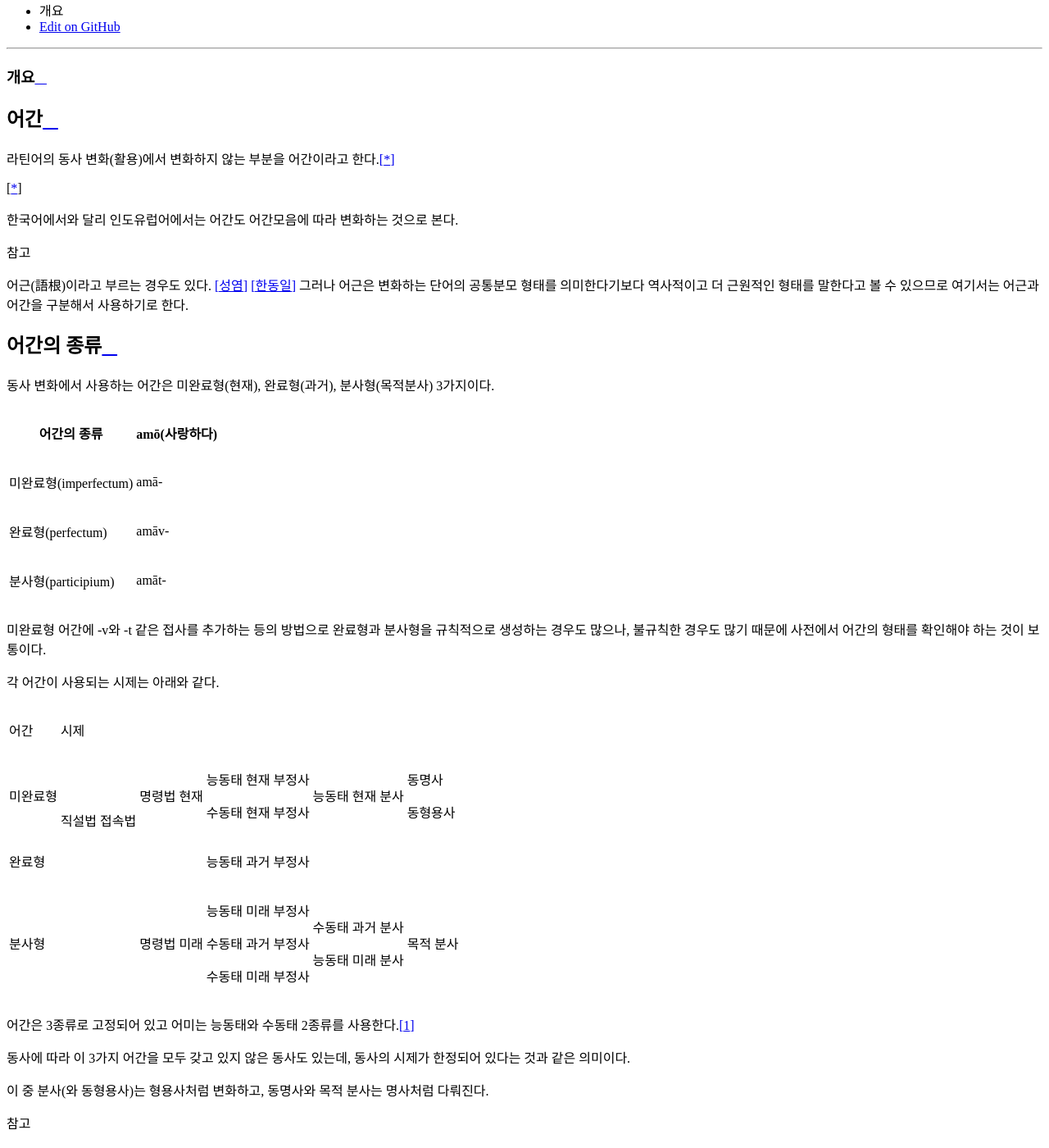
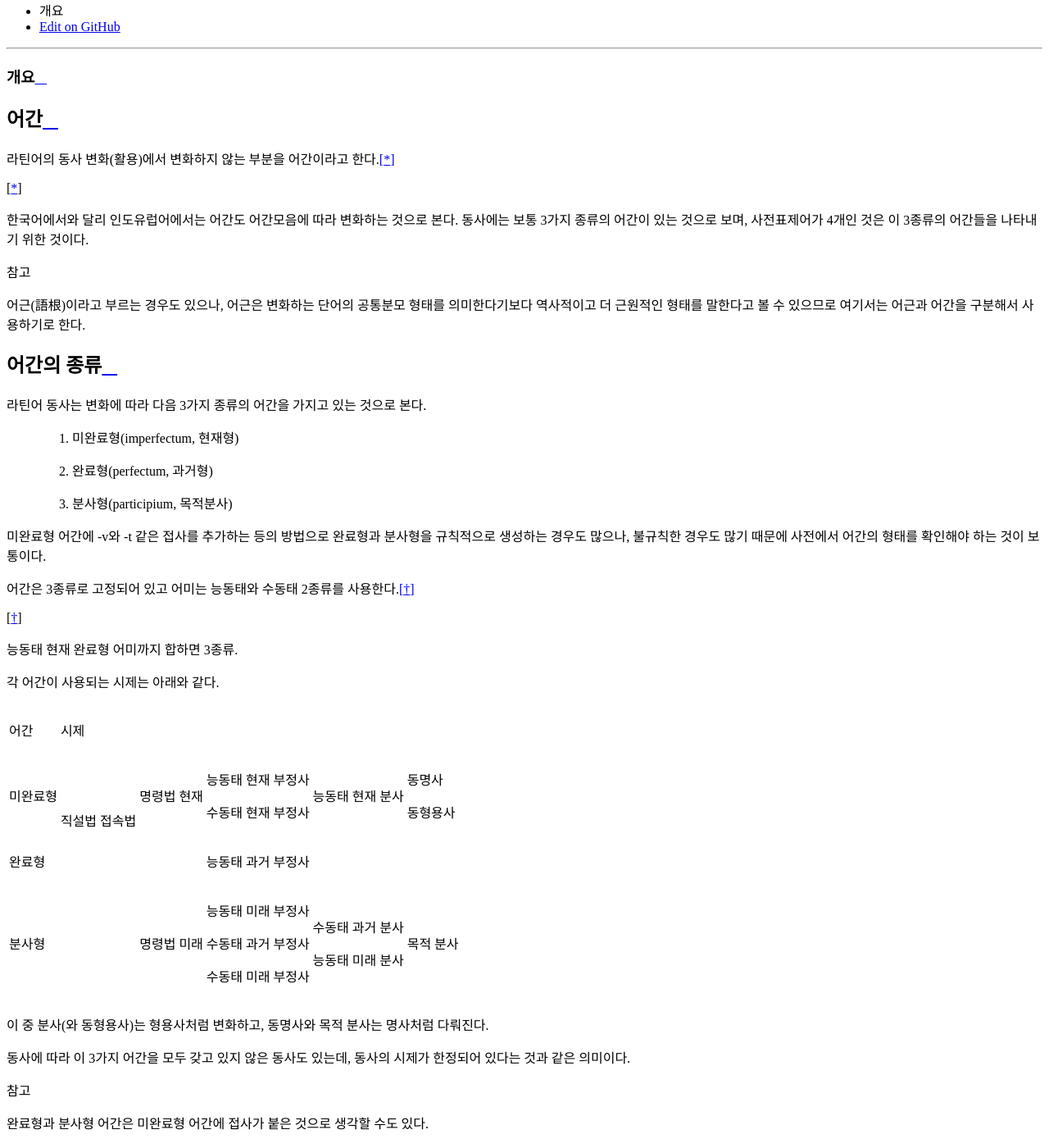
Before and after one commit to kabbala/grammatica_latina, a Sphinx documentation site: the page built from source/coniugatio_verbi/coniugatio_verbi.rst, in a window 1280 px wide and 1400 px high, scrolled down 7185 px. Shown: the whole window at 82% size. Built offline with Sphinx 7.4.7 and the Read the Docs theme 2.0.0, drawn with Linux system fonts in a browser that asks for light colours; some of the changed text lies outside the part shown.

Commit message:
일부 수정

```diff
--- a/source/coniugatio_verbi/coniugatio_futuri.rst
+++ b/source/coniugatio_verbi/coniugatio_futuri.rst
@@ -35,7 +35,9 @@
 
 제3변화 io형과 제4변화는 동일하게 변화한다. 제4변화의 경우 장음 ī가 장음 ō와 만나서 단음 i로 바뀐 것으로 생각할수 있다.
 
-제3변화 o형 동사의 미래형은 제2변화 동사의 현재형과 유사하다.
+.. todo:: 과거형과 변화 비교할 것
+
+-o로 끝나는 제3변화 동사의 미래형은 제2변화 동사의 현재형과 유사하다.
 
 .. csv-table::
    :header-rows: 1
--- a/source/coniugatio_verbi/coniugatio_verbi.rst
+++ b/source/coniugatio_verbi/coniugatio_verbi.rst
@@ -6,25 +6,26 @@
 
 라틴어의 동사 변화(활용)에서 변화하지 않는 부분을 어간이라고 한다. [*]_
 
-.. [*] 한국어에서와 달리 인도유럽어에서는 어간도 어간모음에 따라 변화하는 것으로 본다.
+.. [*] 한국어에서와 달리 인도유럽어에서는 어간도 어간모음에 따라 변화하는 것으로 본다. 동사에는 보통 3가지 종류의 어간이 있는 것으로 보며, 사전표제어가 4개인 것은 이 3종류의 어간들을 나타내기 위한 것이다.
 
 .. note::
 
-   어근(語根)이라고 부르는 경우도 있다. [성염]_ [한동일]_ 그러나 어근은 변화하는 단어의 공통분모 형태를 의미한다기보다 역사적이고 더 근원적인 형태를 말한다고 볼 수 있으므로 여기서는 어근과 어간을 구분해서 사용하기로 한다.
+   어근(語根)이라고 부르는 경우도 있으나, 어근은 변화하는 단어의 공통분모 형태를 의미한다기보다 역사적이고 더 근원적인 형태를 말한다고 볼 수 있으므로 여기서는 어근과 어간을 구분해서 사용하기로 한다.
 
 어간의 종류
 ~~~~~~~~~~~
-동사 변화에서 사용하는 어간은 미완료형(현재), 완료형(과거), 분사형(목적분사) 3가지이다.
 
-.. csv-table::
-   :header-rows: 1
+라틴어 동사는 변화에 따라 다음 3가지 종류의 어간을 가지고 있는 것으로 본다.
 
-   "어간의 종류", "amō(사랑하다)"
-   "미완료형(imperfectum)", "amā-"
-   "완료형(perfectum)", "amāv-"
-   "분사형(participium)", "amāt-"
+   1. 미완료형(imperfectum, 현재형)
+   2. 완료형(perfectum, 과거형)
+   3. 분사형(participium, 목적분사)
 
 미완료형 어간에 -v와 -t 같은 접사를 추가하는 등의 방법으로 완료형과 분사형을 규칙적으로 생성하는 경우도 많으나, 불규칙한 경우도 많기 때문에 사전에서 어간의 형태를 확인해야 하는 것이 보통이다.
+
+어간은 3종류로 고정되어 있고 어미는 능동태와 수동태 2종류를 사용한다.  [*]_
+
+.. [*] 능동태 현재 완료형 어미까지 합하면 3종류.
 
 각 어간이 사용되는 시제는 아래와 같다.
 
@@ -46,11 +47,9 @@
 |          |        |        |             | 수동태 미래 부정사 |                  |           |
 +----------+--------+--------+-------------+--------------------+------------------+-----------+
 
-어간은 3종류로 고정되어 있고 어미는 능동태와 수동태 2종류를 사용한다.  [#]_
+이 중 분사(와 동형용사)는 형용사처럼 변화하고, 동명사와 목적 분사는 명사처럼 다뤄진다.
 
 동사에 따라 이 3가지 어간을 모두 갖고 있지 않은 동사도 있는데, 동사의 시제가 한정되어 있다는 것과 같은 의미이다.
-
-이 중 분사(와 동형용사)는 형용사처럼 변화하고, 동명사와 목적 분사는 명사처럼 다뤄진다.
 
 .. note::
 
@@ -58,11 +57,9 @@
 
    amō의 경우, 미완료형 어간 amā-는 재구한 인도유럽조어의 어근과 일치하기도 하며, 완료형 어간 amāv-는 amā+v로, 분사형 어간 amāt-는 amā+t로 만들어진 것으로 볼 수도 있다.
 
-.. [#] 능동태 현재 완료형 어미까지 합하면 3종류.
-
-
 동사 변화의 분류
 ~~~~~~~~~~~~~~~~
+
 동사는 어간모음에 따라 각각 다른 양상으로 변화한다.
 
 어간모음 a, e, 단음 i, 장음 ī를 각각 제1변화에서 제4변화로 분류하며, o, u인 경우는 극소수여서 불규칙 변화로 분류한다.
@@ -86,6 +83,7 @@
 
 변화표
 ~~~~~~
+
 동사의 변화표는 가로는 단수와 복수의 2열, 세로는 인칭별 3열로 이루어진 표로 만든다.
 
 +-------+------+------+
@@ -138,6 +136,7 @@ esse, velle, īre, fierī, ferre 같은 불규칙적인 형태도 있다.
 
 사전 표제어
 ~~~~~~~~~~~
+
 사전에는 동사의 현재형(현재 미완료형), 현재 부정사, 현재 완료형, 과거분사 완료형 4가지를 표제어로 사용한다.
 
 +------+------------------------------------------+--------+-----------------+
@@ -316,12 +315,11 @@ amo, -āre, -āvi, -ātum
 
 이렇게 부정사 현재형이 동사의 변화를 구분할 수 있는 직접적인 정보를 담고
 있으므로, 일부 사전에서는 부정사 현재형을 기본형처럼 다루기도
-한다. [#]_
+한다. [*]_
 
-.. [#]
+.. [*]
    로망스어에서 일반적으로 부정사를 동사의 기본형으로 다루는 것과도
    관련이 있다.
-
 
 변화형으로 사전에서 동사 찾기
 ~~~~~~~~~~~~~~~~~~~~~~~~~~~~~
```
